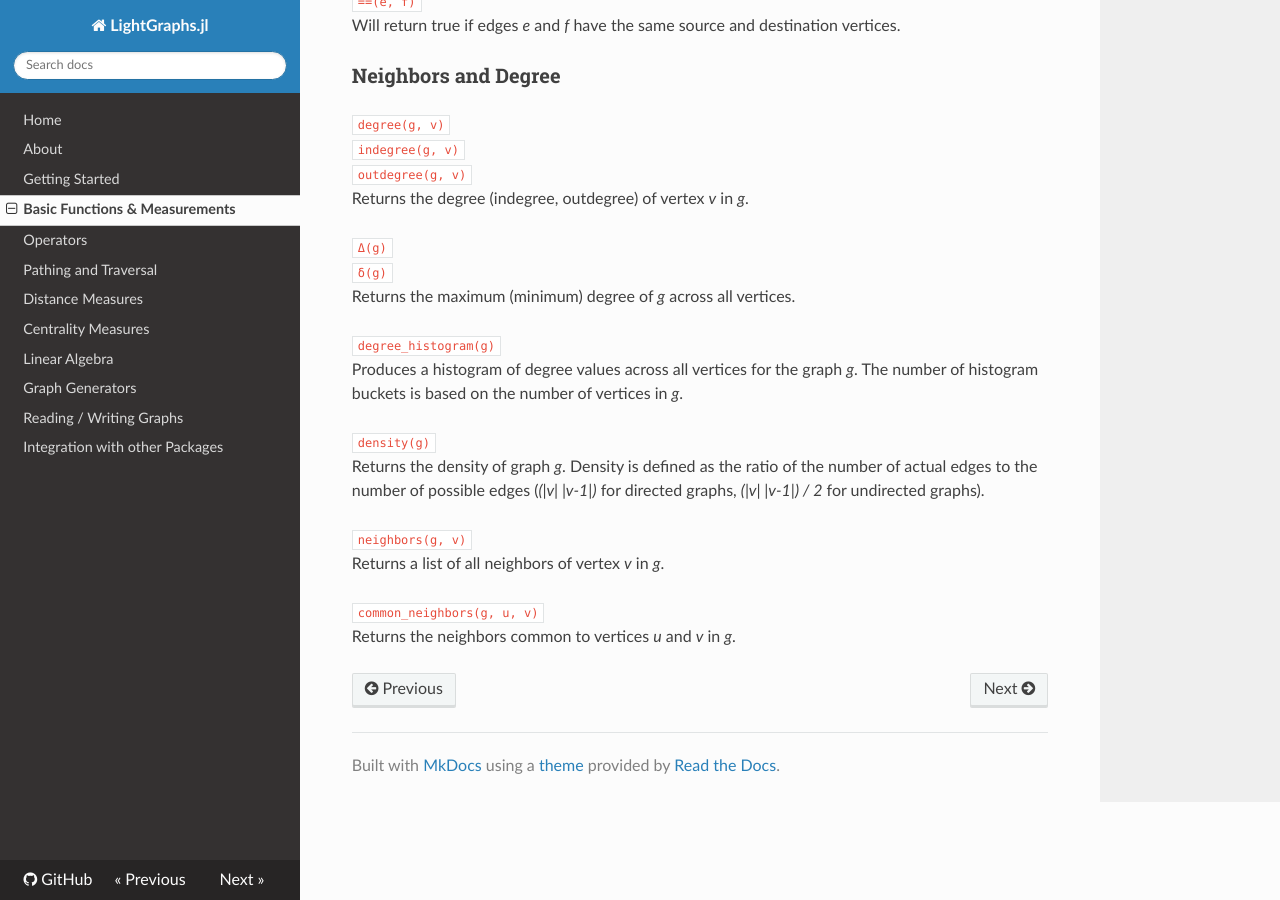
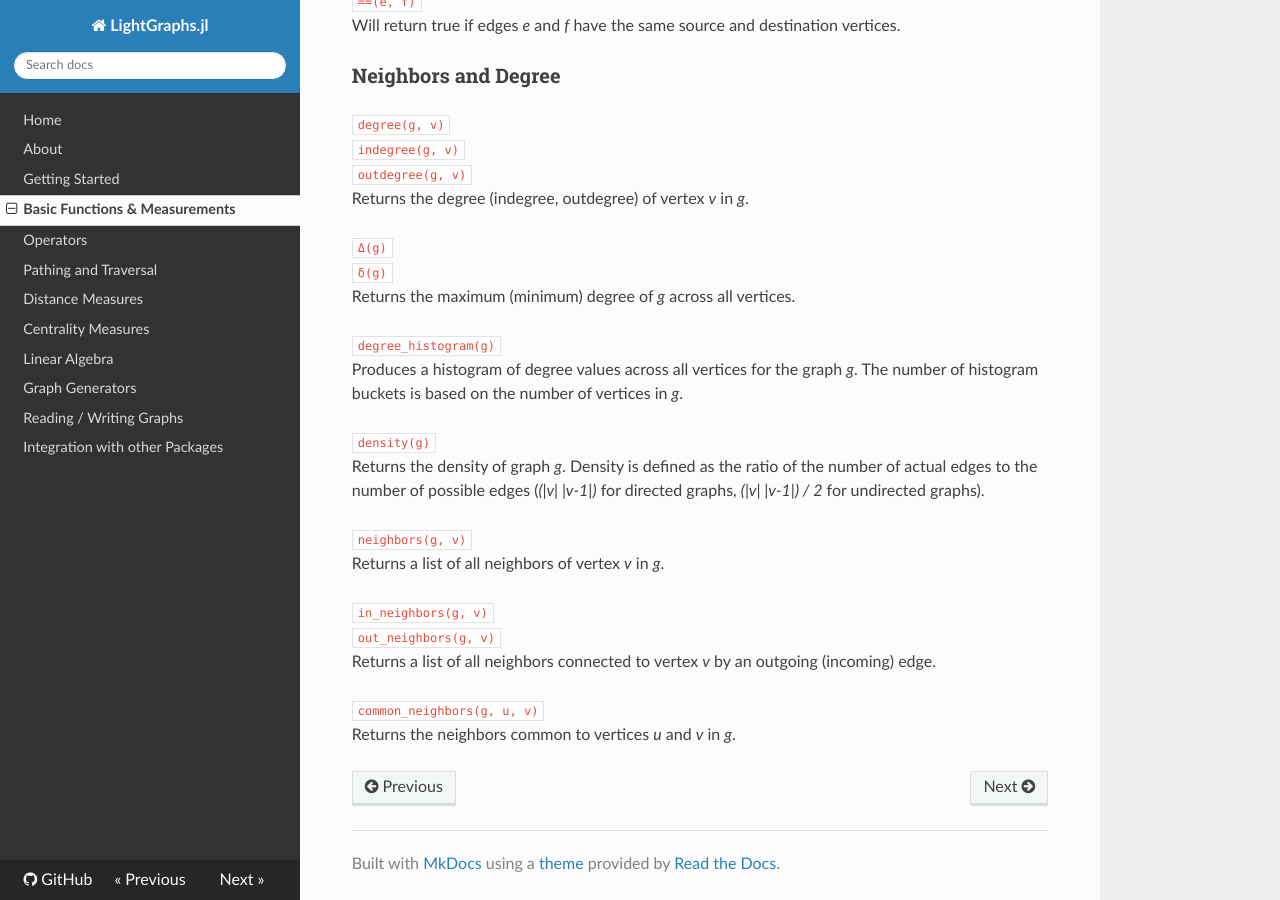
Before and after one commit to sbromberger/LightGraphs.jl, an MkDocs documentation site: the page built from doc/basicmeasures.md, in a window 1280 px wide and 900 px high, scrolled down 1017 px. Built offline with MkDocs 1.6.1, drawn with Linux system fonts in a browser that asks for light colours; nearby versions of some CDN libraries; old or Windows-style settings are respelled for this version of MkDocs.

Commit message:
hotfix linalg

```diff
--- a/doc/basicmeasures.md
+++ b/doc/basicmeasures.md
@@ -58,5 +58,9 @@ Returns the density of graph *g*. Density is defined as the ratio of the number
 `neighbors(g, v)`
 Returns a list of all neighbors of vertex *v* in *g*.
 
+`in_neighbors(g, v)`
+`out_neighbors(g, v)`
+Returns a list of all neighbors connected to vertex *v* by an outgoing (incoming) edge.
+
 `common_neighbors(g, u, v)`
 Returns the neighbors common to vertices *u* and *v* in *g*.
```
Also changed, not shown: 1 other file.
